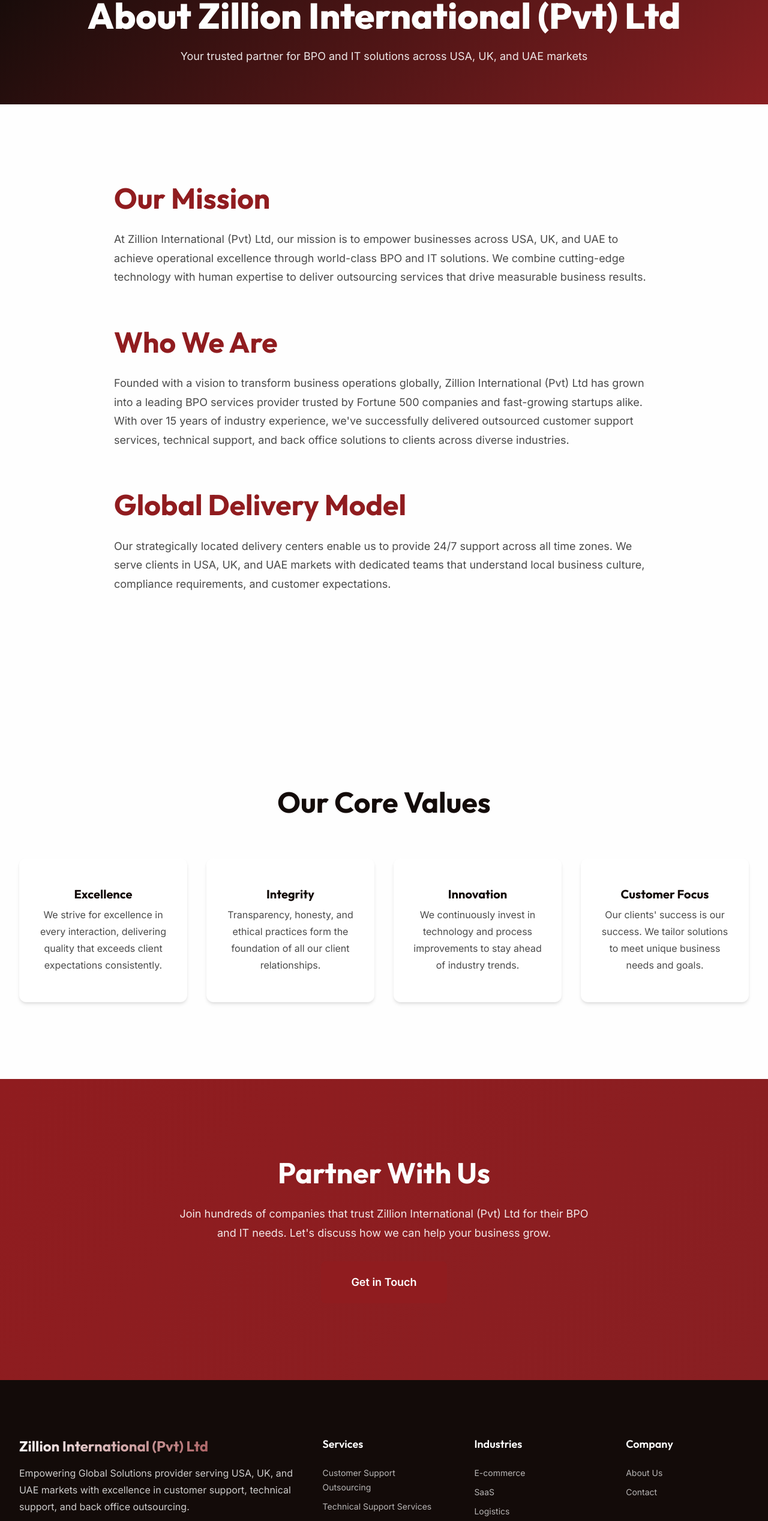
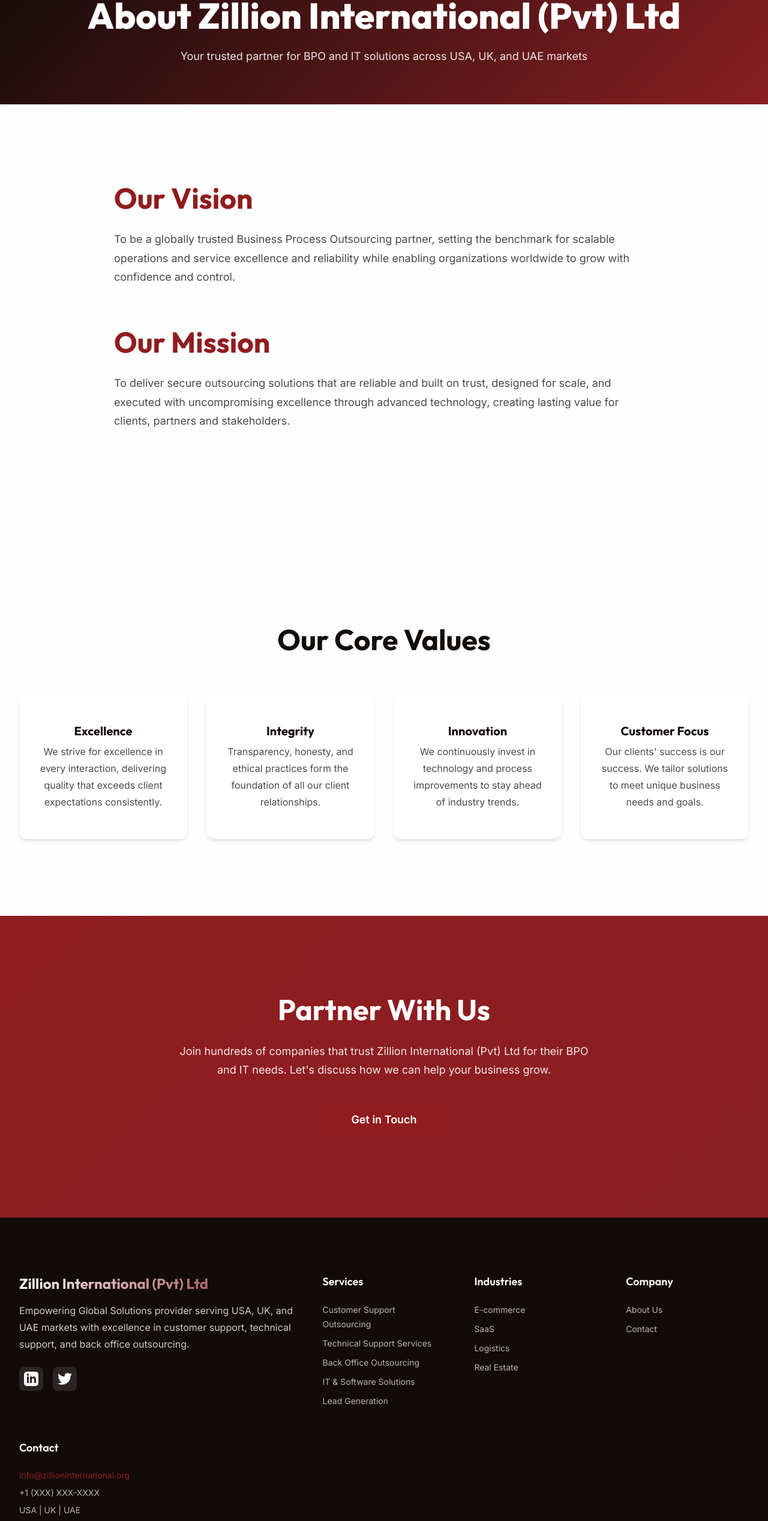
Before and after one commit to kevin-denny/ZillionInternational, a React (Vite) app: page /about in a window 1280 px wide. Shown: the part 229-2765 px from the top of the page at 60% size. Built offline with nearby package versions, Linux system fonts and the light colour scheme.

Commit message:
no message

```diff
--- a/src/components/layout/Footer.jsx
+++ b/src/components/layout/Footer.jsx
@@ -60,7 +60,7 @@
                     <div className="footer__section">
                         <h4 className="footer__heading">Contact</h4>
                         <ul className="footer__contact">
-                            <li>zillioninternationalbpo@gmail.com</li>
+                            <li><a href="mailto:info@zillioninternational.org">info@zillioninternational.org</a></li>
                             <li>+1 (XXX) XXX-XXXX</li>
                             <li>USA | UK | UAE</li>
                         </ul>
--- a/src/pages/About.jsx
+++ b/src/pages/About.jsx
@@ -33,16 +33,27 @@
                 <div className="container">
                     <div className="about-content">
                         <div className="about-section">
-                            <h2>Our Mission</h2>
+                            <h2>Our Vision</h2>
                             <p>
-                                At Zillion International (Pvt) Ltd, our mission is to empower businesses across USA, UK, and UAE
-                                to achieve operational excellence through world-class BPO and IT solutions. We combine
-                                cutting-edge technology with human expertise to deliver outsourcing services that drive
-                                measurable business results.
+                                To be a globally trusted Business Process Outsourcing partner,
+                                setting the benchmark for scalable operations
+                                and service excellence and reliability
+                                while enabling organizations worldwide
+                                to grow with confidence and control.
                             </p>
                         </div>
 
                         <div className="about-section">
+                            <h2>Our Mission</h2>
+                            <p>
+                                To deliver secure outsourcing solutions that are reliable and
+                                built on trust, designed for scale,
+                                and executed with uncompromising excellence through advanced technology,
+                                creating lasting value for clients, partners and stakeholders.
+                            </p>
+                        </div>
+
+                        {/* <div className="about-section">
                             <h2>Who We Are</h2>
                             <p>
                                 Founded with a vision to transform business operations globally, Zillion International (Pvt) Ltd
@@ -60,7 +71,7 @@
                                 time zones. We serve clients in USA, UK, and UAE markets with dedicated teams that understand
                                 local business culture, compliance requirements, and customer expectations.
                             </p>
-                        </div>
+                        </div> */}
                     </div>
                 </div>
             </section>
--- a/src/pages/Contact.jsx
+++ b/src/pages/Contact.jsx
@@ -42,7 +42,7 @@
                             <div className="contact-details">
                                 <div className="contact-detail">
                                     <h3>Email</h3>
-                                    <p>zillioninternationalbpo@gmail.com</p>
+                                    <p><a href="mailto:info@zillioninternational.org">info@zillioninternational.org</a></p>
                                 </div>
 
                                 <div className="contact-detail">
--- a/src/pages/PrivacyPolicy.jsx
+++ b/src/pages/PrivacyPolicy.jsx
@@ -81,7 +81,7 @@
                                 If you have any questions about this privacy policy or our privacy practices, please contact us at:
                             </p>
                             <p>
-                                Email: zillioninternationalbpo@gmail.com<br />
+                                Email: <a href="mailto:info@zillioninternational.org">info@zillioninternational.org</a><br />
                                 Address: [Your Business Address]
                             </p>
                         </div>
--- a/src/pages/Terms.jsx
+++ b/src/pages/Terms.jsx
@@ -74,7 +74,7 @@
                         <div className="legal-section">
                             <h2>7. Contact Us</h2>
                             <p>
-                                If you have any questions about this Agreement, please contact us at zillioninternationalbpo@gmail.com.
+                                If you have any questions about this Agreement, please contact us at <a href="mailto:info@zillioninternational.org">info@zillioninternational.org</a>.
                             </p>
                         </div>
 
```
